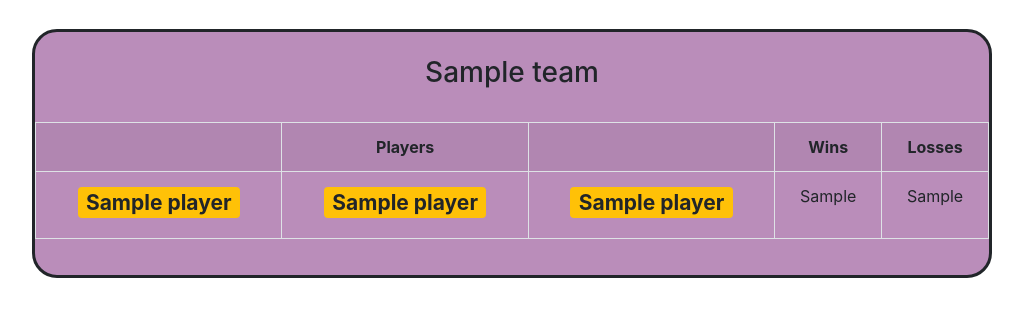
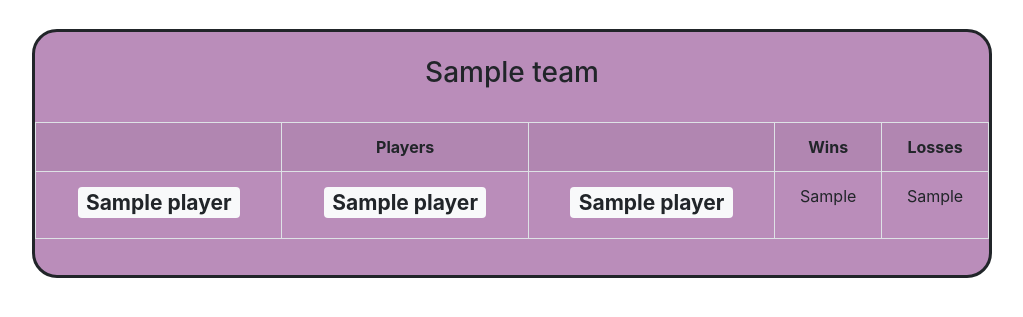
Before and after one commit to AustinTB/BPL, a PHP site: page /team-stats.php in a window 1280 px wide. Shown: the part 161-478 px from the top of the page, without its empty margins (128-1151 px from the left). Run offline with PHP 8.4, Linux system fonts and the light colour scheme; tables that the repository leaves empty or names only in its code hold one stand-in row (values such as "Sample post").

```diff
--- a/team-stats.php
+++ b/team-stats.php
@@ -41,17 +41,17 @@
                 </tr>
                 <tr>
                     <td>
-                        <h3><a class="badge badge-warning" href="<?php echo "player-stats.php?id=" . $team_stat['player1_id'] ?>">
+                        <h3><a class="badge badge-light" href="<?php echo "player-stats.php?id=" . $team_stat['player1_id'] ?>">
                             <?php echo get_player_name($team_stat['player1_id']) ?>
                         </a></h3>
                     </td>
                     <td>
-                        <h3><a class="badge badge-warning" href="<?php echo "player-stats.php?id=" . $team_stat['player2_id'] ?>">
+                        <h3><a class="badge badge-light" href="<?php echo "player-stats.php?id=" . $team_stat['player2_id'] ?>">
                             <?php echo get_player_name($team_stat['player2_id']) ?>
                         </a></h3>
                     </td>
                     <td>
-                        <h3><a class="badge badge-warning" href="<?php echo "player-stats.php?id=" . $team_stat['player3_id'] ?>">
+                        <h3><a class="badge badge-light" href="<?php echo "player-stats.php?id=" . $team_stat['player3_id'] ?>">
                             <?php echo get_player_name($team_stat['player3_id']) ?>
                         </a></h3>
                     </td>
```
Also changed, not shown: match-stats.php (+11 -3 lines).
